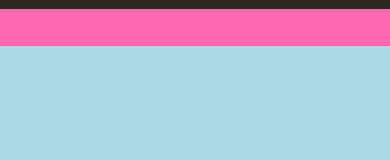
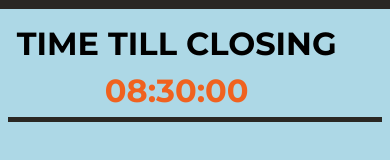
Before and after one commit to mrskytte/foobar, a plain HTML site: page index.html in a window 390 px wide. Shown: the part 66-226 px from the top of the page. Drawn offline with Linux system fonts and the light colour scheme; no server answers.

Commit message:
Beginnig of the work on the Managers' view

```diff
--- a/index.html
+++ b/index.html
@@ -90,10 +90,13 @@
                 </div>
             </template>
         </div>
-            <div class="logo">
-                <img src="images/logo_white_transparentbg.png" alt="Logo of the Foobar white version" class="logologo">
-            </div>
-        <div class="time"></div>
+        <div class="logo">
+            <img src="images/logo_white_transparentbg.png" alt="Logo of the Foobar white version" class="logologo">
+        </div>
+        <div class="time">
+            <h1>TIME TILL CLOSING</h1>
+            <h1 class="tillclosing">08:30:00</h1>
+        </div>
         <div class="bartenderino"></div>
         <div class="stock"></div>
         <div class="ontap"></div>
--- a/main.css
+++ b/main.css
@@ -35,7 +35,7 @@ main {
     padding: 1%;
 }
 
-body > main > div.box3 > img {
+body>main>div.box3>img {
     width: 20%;
     padding: 2%;
 }
@@ -61,7 +61,7 @@ body > main > div.box3 > img {
     size: 30%;
 }
 
-#beer > img {
+#beer>img {
     width: 80%;
 }
 
@@ -157,6 +157,13 @@ td {
     }
 
     .time {
-    background-color: hotpink;
+        text-align: center;
+        padding: 1%;
+        margin: 2%;
+        border-bottom: 5px solid #2a2723;
+    }
+
+    .tillclosing {
+        color: #f0621f;
     }
 }
```
Lines whose indentation alone changed are shown as unchanged.
